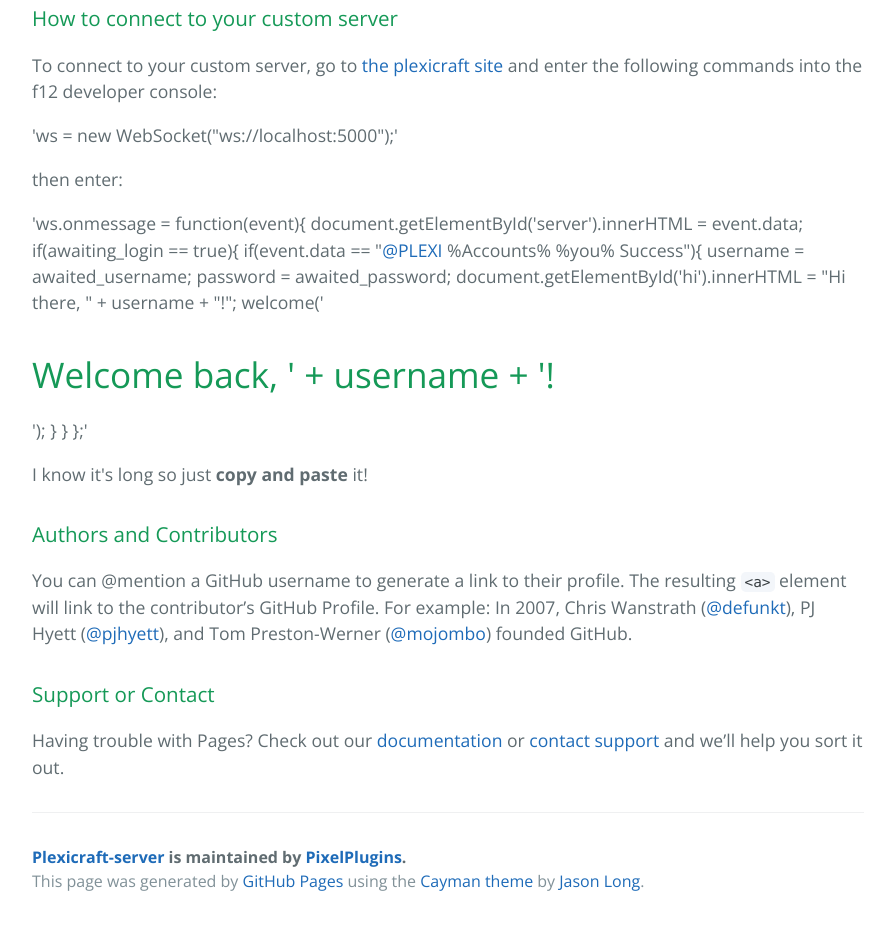
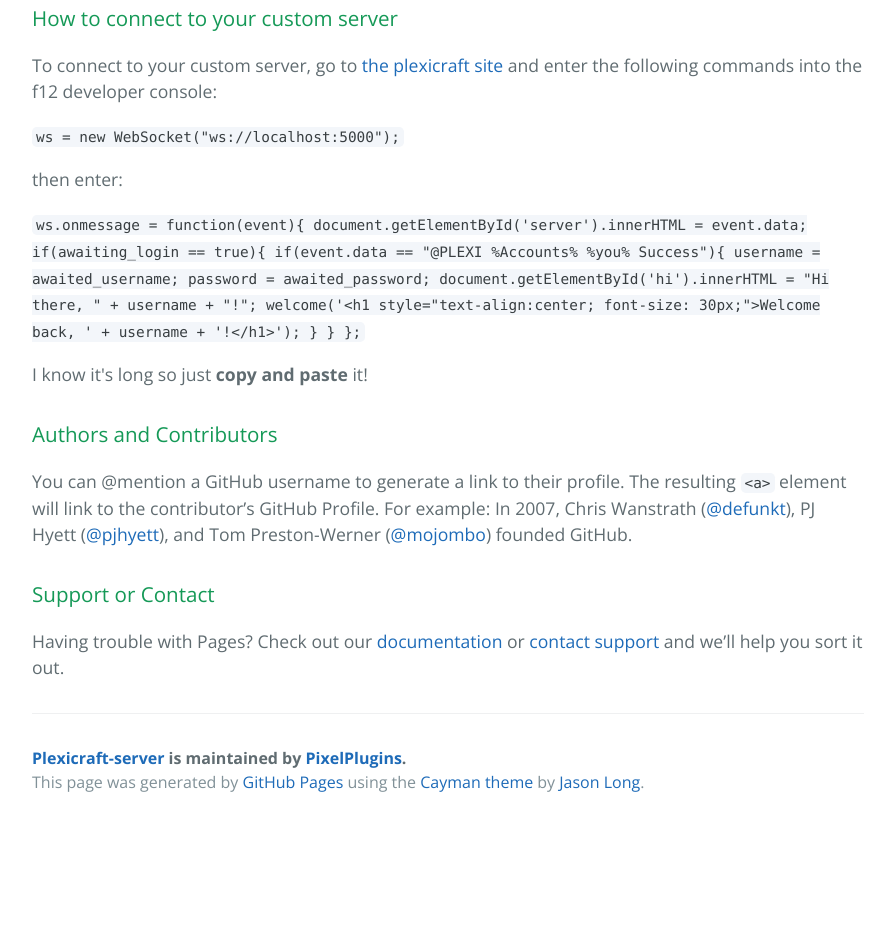
Before and after one commit to PixelPlugins/Plexicraft-server, a plain HTML site: page index.html in a window 1280 px wide. Shown: the part 678-1603 px from the top of the page, without its empty margins (192-1087 px from the left). After the commit the page ends 1504 px from the top, so only its background shows below. Drawn offline with nearby package versions, Linux system fonts and the light colour scheme.

```diff
--- a/index.html
+++ b/index.html
@@ -37,22 +37,21 @@
 <p>To connect to your custom server, go to <a href="bit.ly/plexicraft">the plexicraft site</a> and enter the following
 commands into the f12 developer console:</p>
 
-<p>'ws = new WebSocket("ws://localhost:5000");'</p>
+<p><code>ws = new WebSocket("ws://localhost:5000");</code></p>
 
 <p>then enter:</p>
 
-<p>'ws.onmessage = function(event){
+<p><code>ws.onmessage = function(event){
                 document.getElementById('server').innerHTML = event.data;
                 if(awaiting_login == true){
-                    if(event.data == "<a href="https://github.com/PLEXI" class="user-mention">@PLEXI</a> %Accounts% %you% Success"){
+                    if(event.data == "@PLEXI %Accounts% %you% Success"){
                         username = awaited_username;
                         password = awaited_password;
                         document.getElementById('hi').innerHTML = "Hi there, " + username + "!";
-                        welcome('</p><h1>
-<a id="welcome-back---username--" class="anchor" href="#welcome-back---username--" aria-hidden="true"><span aria-hidden="true" class="octicon octicon-link"></span></a>Welcome back, ' + username + '!</h1>');
+                        welcome('&lt;h1 style="text-align:center; font-size: 30px;"&gt;Welcome back, ' + username + '!&lt;/h1&gt;');
                     }
                 }
-            };'
+            };</code></p>
 
 <p>I know it's long so just <strong>copy and paste</strong> it!</p>
 
```
Also changed, not shown: params.json (+1 -1 lines).
